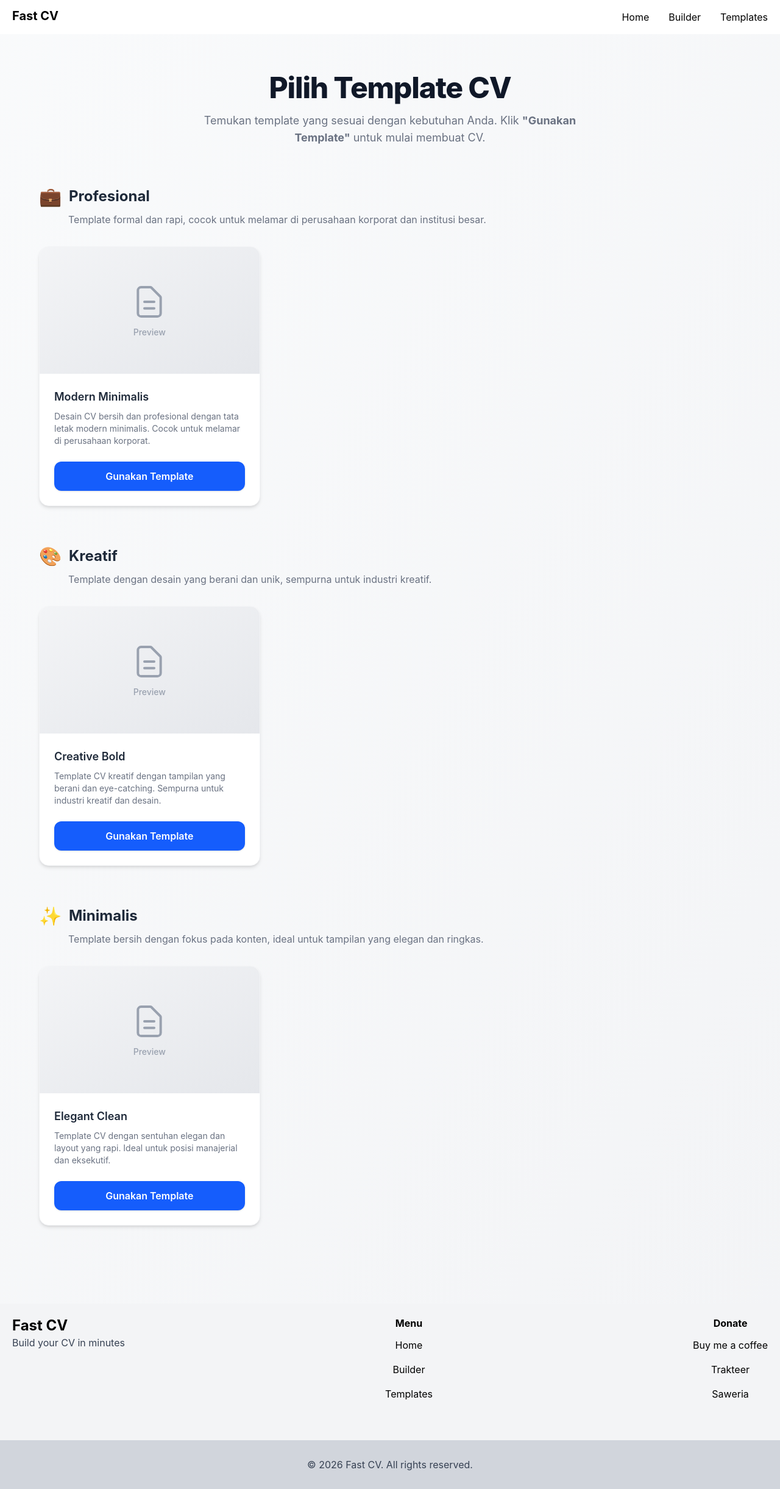
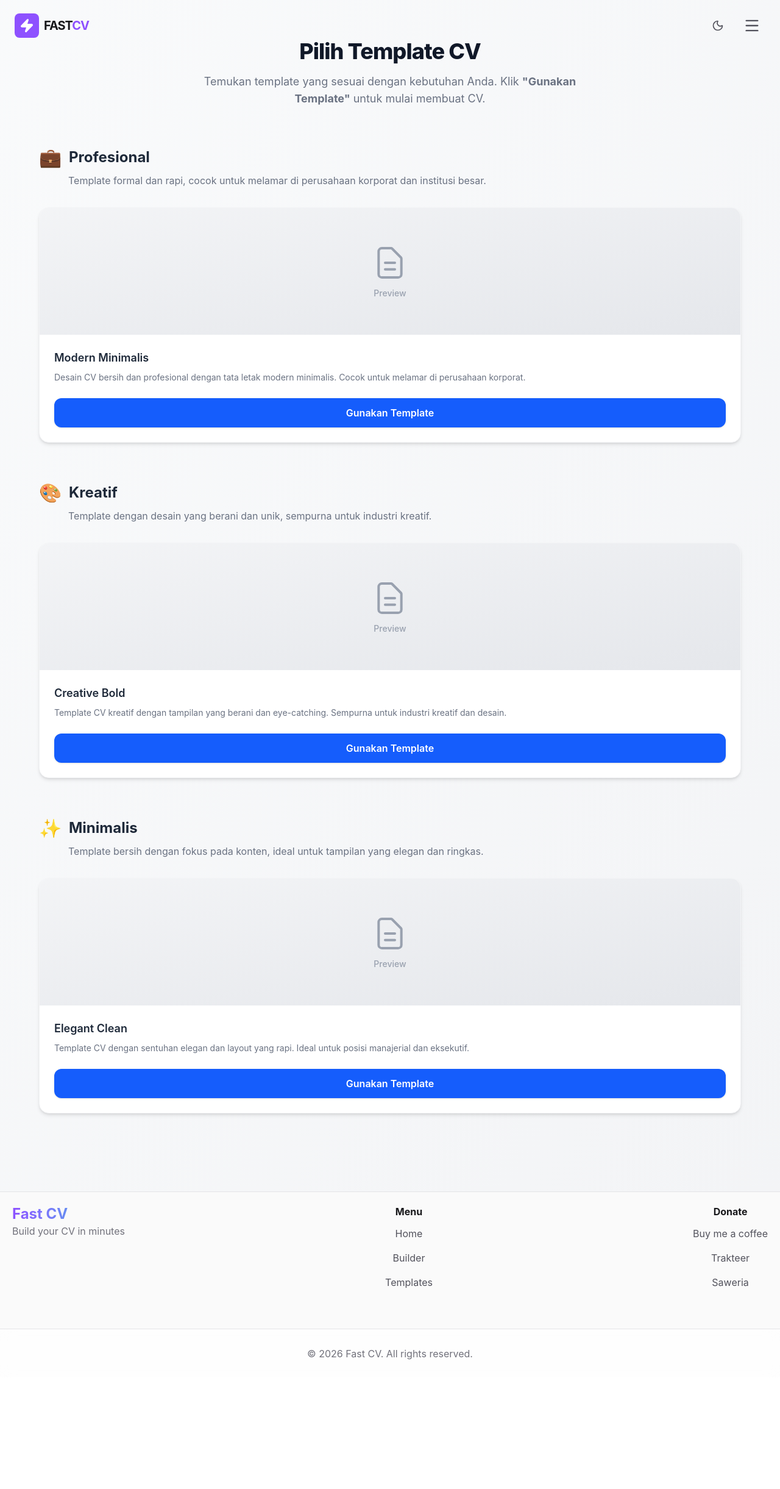
Before and after one commit to M-San-id/fast-cv, a React (Vite) app: page /templates in a window 1280 px wide. Shown: the whole page at 61% size. After the commit the page ends 2259 px from the top, so only its background shows below. Built offline with nearby package versions, Linux system fonts and the light colour scheme; what @react-pdf/renderer would draw is missing.

Commit message:
update navbar & footer

```diff
--- a/index.html
+++ b/index.html
@@ -4,6 +4,7 @@
     <meta charset="UTF-8" />
     <link rel="icon" type="image/svg+xml" href="/vite.svg" />
     <meta name="viewport" content="width=device-width, initial-scale=1.0" />
+
     <title>fast-cv</title>
   </head>
   <body>
--- a/src/component/layout/Footer.tsx
+++ b/src/component/layout/Footer.tsx
@@ -2,62 +2,72 @@ import { Link } from "react-router-dom";
 
 function Footer() {
   return (
-    <footer className="bg-gray-100 ">
-      <div className="flex justify-between p-5">
+    <footer className="bg-neutral-50 dark:bg-zinc-950 border-t border-zinc-200 dark:border-zinc-800 transition-colors duration-300">
+      <div className="flex justify-between p-5 md:justify-evenly">
         <div>
-          <h2 className="text-2xl font-bold">Fast CV</h2>
-          <p className="text-gray-700">Build your CV in minutes</p>
+          <h2 className="text-2xl font-bold bg-linear-to-r from-violet-500 to-cyan-500 bg-clip-text text-transparent">
+            Fast CV
+          </h2>
+          <p className="text-zinc-500 dark:text-zinc-400">
+            Build your CV in minutes
+          </p>
         </div>
         <div className="flex flex-col gap-2">
-          <h2 className="font-bold text-center">Menu</h2>
+          <h2 className="font-bold text-center text-zinc-900 dark:text-neutral-50">
+            Menu
+          </h2>
           <div className="flex flex-col gap-2 text-center">
             <Link to="/" className="group relative py-1">
-              <span className="text-black group-hover:text-black transition-colors duration-300">
+              <span className="text-zinc-600 dark:text-zinc-400 group-hover:text-violet-500 dark:group-hover:text-violet-400 transition-colors duration-300">
                 Home
               </span>
-              <span className="absolute bottom-0 left-0 w-0 h-0.5 bg-black transition-all duration-300 group-hover:w-full"></span>
+              <span className="absolute bottom-0 left-0 w-0 h-0.5 bg-linear-to-r from-violet-500 to-cyan-500 transition-all duration-300 group-hover:w-full"></span>
             </Link>
             <Link to="/builder" className="group relative py-1">
-              <span className="text-black group-hover:text-black transition-colors duration-300">
+              <span className="text-zinc-600 dark:text-zinc-400 group-hover:text-violet-500 dark:group-hover:text-violet-400 transition-colors duration-300">
                 Builder
               </span>
-              <span className="absolute bottom-0 left-0 w-0 h-0.5 bg-black transition-all duration-300 group-hover:w-full"></span>
+              <span className="absolute bottom-0 left-0 w-0 h-0.5 bg-linear-to-r from-violet-500 to-cyan-500 transition-all duration-300 group-hover:w-full"></span>
             </Link>
             <Link to="/templates" className="group relative py-1">
-              <span className="text-black group-hover:text-black transition-colors duration-300">
+              <span className="text-zinc-600 dark:text-zinc-400 group-hover:text-violet-500 dark:group-hover:text-violet-400 transition-colors duration-300">
                 Templates
               </span>
-              <span className="absolute bottom-0 left-0 w-0 h-0.5 bg-black transition-all duration-300 group-hover:w-full"></span>
+              <span className="absolute bottom-0 left-0 w-0 h-0.5 bg-linear-to-r from-violet-500 to-cyan-500 transition-all duration-300 group-hover:w-full"></span>
             </Link>
           </div>
         </div>
         <div className="flex flex-col gap-2">
-          <h2 className="font-bold text-center">Donate</h2>
+          <h2 className="font-bold text-center text-zinc-900 dark:text-neutral-50">
+            Donate
+          </h2>
           <div className="flex flex-col gap-2 text-center">
             <Link to="/" className="group relative py-1">
-              <span className="text-black group-hover:text-black transition-colors duration-300">
+              <span className="text-zinc-600 dark:text-zinc-400 group-hover:text-cyan-500 dark:group-hover:text-cyan-400 transition-colors duration-300">
                 Buy me a coffee
               </span>
-              <span className="absolute bottom-0 left-0 w-0 h-0.5 bg-black transition-all duration-300 group-hover:w-full"></span>
+              <span className="absolute bottom-0 left-0 w-0 h-0.5 bg-linear-to-r from-cyan-500 to-violet-500 transition-all duration-300 group-hover:w-full"></span>
             </Link>
             <Link to="/" className="group relative py-1">
-              <span className="text-black group-hover:text-black transition-colors duration-300">
+              <span className="text-zinc-600 dark:text-zinc-400 group-hover:text-cyan-500 dark:group-hover:text-cyan-400 transition-colors duration-300">
                 Trakteer
               </span>
-              <span className="absolute bottom-0 left-0 w-0 h-0.5 bg-black transition-all duration-300 group-hover:w-full"></span>
+              <span className="absolute bottom-0 left-0 w-0 h-0.5 bg-linear-to-r from-cyan-500 to-violet-500 transition-all duration-300 group-hover:w-full"></span>
             </Link>
             <Link to="/" className="group relative py-1">
-              <span className="text-black group-hover:text-black transition-colors duration-300">
+              <span className="text-zinc-600 dark:text-zinc-400 group-hover:text-cyan-500 dark:group-hover:text-cyan-400 transition-colors duration-300">
                 Saweria
               </span>
-              <span className="absolute bottom-0 left-0 w-0 h-0.5 bg-black transition-all duration-300 group-hover:w-full"></span>
+              <span className="absolute bottom-0 left-0 w-0 h-0.5 bg-linear-to-r from-cyan-500 to-violet-500 transition-all duration-300 group-hover:w-full"></span>
             </Link>
           </div>
         </div>
       </div>
-      <p className="text-center text-gray-700 mt-10 bg-gray-300 h-20 flex items-center justify-center">
-        © {new Date().getFullYear()} Fast CV. All rights reserved.
-      </p>
+      <div className="mt-10 bg-white/70 backdrop-blur-md dark:bg-zinc-900/60 dark:backdrop-blur-lg border-t border-zinc-200 dark:border-zinc-800 h-20 flex items-center justify-center">
+        <p className="text-zinc-500 dark:text-zinc-400">
+          © {new Date().getFullYear()} Fast CV. All rights reserved.
+        </p>
+      </div>
     </footer>
   );
 }
--- a/src/component/layout/Navbar.tsx
+++ b/src/component/layout/Navbar.tsx
@@ -1,39 +1,151 @@
-import { Menu, X } from "lucide-react"
-import { Link } from "react-router-dom"
-import { useState } from "react"
+import { ChevronRight, Menu, Moon, Sun, X, Zap } from "lucide-react";
+import { Link } from "react-router-dom";
+import { useEffect, useState } from "react";
 
 const Navbar = () => {
-    const [open, setOpen] = useState(false)
-    return (
-    <div className="flex justify-between px-5 py-3">
-        <h2 className="text-xl font-bold">Fast CV</h2>
+  const [isOpen, setIsOpen] = useState(false);
+  const [scrolled, setScrolled] = useState(false);
+  const [isDarkMode, setIsDarkMode] = useState(false);
 
-        <div className="md:hidden">
-            <button onClick={() => setOpen(!open)}>
-                <span className="text-black">{!open ? <Menu /> : <X />} </span>
-                <div className={`absolute top-12 right-0 bg-white p-5 shadow-2xl flex flex-col z-50 w-64 h-screen transition-all duration-300 ease-in-out ${open ? "translate-x-0 opacity-100" : "translate-x-full opacity-0 pointer-events-none"}`}>
-                    <Link to="/" className="block py-2 hover:bg-gray-100">Home</Link>
-                    <Link to="/builder" className="block py-2 hover:bg-gray-100">Builder</Link>
-                    <Link to="/templates" className="block py-2 hover:bg-gray-100">Templates</Link>
-                </div>
+  useEffect(() => {
+    const handleScroll = () => {
+      setScrolled(window.scrollY > 30);
+    };
+    window.addEventListener("scroll", handleScroll);
+    return () => window.removeEventListener("scroll", handleScroll);
+  }, []);
+
+  const navLinks = [
+    { name: "Home", href: "/" },
+    { name: "Builder", href: "/builder" },
+    { name: "Templates", href: "/templates" },
+  ];
+
+  const toggleTheme = () => {
+    setIsDarkMode(!isDarkMode);
+  };
+
+  return (
+    <div
+      className={`transition-colors duration-500 ${isDarkMode ? "bg-zinc-950 text-neutral-50" : "bg-neutral-50 text-zinc-950"}`}
+    >
+      {/* Background Decorative Elements */}
+      <div className="fixed top-0 left-0 w-full h-full overflow-hidden -z-10">
+        <div
+          className={`absolute top-[-10%] left-[-10%] w-[40%] h-[40%] blur-[120px] rounded-full transition-opacity duration-1000 ${isDarkMode ? "bg-violet-500/20 opacity-100" : "bg-violet-500/10 opacity-50"}`}
+        ></div>
+        <div
+          className={`absolute bottom-[-10%] right-[-10%] w-[40%] h-[40%] blur-[120px] rounded-full transition-opacity duration-1000 ${isDarkMode ? "bg-cyan-500/10 opacity-100" : "bg-cyan-500/5 opacity-50"}`}
+        ></div>
+      </div>
+
+      <nav
+        className={`fixed top-0 w-full z-50 transition-all duration-300 border-b ${
+          scrolled
+            ? isDarkMode
+              ? "bg-zinc-900/60 backdrop-blur-lg border-zinc-800 py-3"
+              : "bg-white/70 backdrop-blur-md border-zinc-200 py-3"
+            : "bg-transparent border-transparent py-5"
+        }`}
+      >
+        <div className="max-w-7xl mx-auto px-6 flex justify-between items-center">
+          {/* Logo Brand: FASTCV */}
+          <Link
+            to="/"
+            className="flex items-center gap-2 group cursor-pointer no-underline"
+          >
+            <div className="p-2 bg-violet-500 rounded-lg group-hover:shadow-[0_0_15px_rgba(139,92,246,0.6)] transition-all">
+              <Zap size={24} className="text-white fill-white" />
+            </div>
+            <span
+              className={`text-xl font-bold tracking-tighter ${isDarkMode ? "text-white" : "text-zinc-900"}`}
+            >
+              FAST<span className="text-violet-500">CV</span>
+            </span>
+          </Link>
+
+          {/* Desktop Menu */}
+          <div className="hidden md:flex items-center gap-8">
+            {navLinks.map((link) => (
+              <Link
+                key={link.name}
+                to={link.href}
+                className={`relative text-sm font-medium transition-colors group ${isDarkMode ? "text-zinc-400 hover:text-white" : "text-zinc-500 hover:text-zinc-900"}`}
+              >
+                {link.name}
+                <span className="absolute -bottom-1 left-0 w-0 h-0.5 bg-cyan-500 transition-all duration-300 group-hover:w-full"></span>
+              </Link>
+            ))}
+
+            {/* Theme Toggle Button */}
+            <button
+              onClick={toggleTheme}
+              className={`p-2 rounded-full transition-colors ${isDarkMode ? "hover:bg-zinc-800 text-zinc-400" : "hover:bg-zinc-200 text-zinc-600"}`}
+            >
+              {isDarkMode ? <Sun size={20} /> : <Moon size={20} />}
             </button>
+
+            <a href="https://trakteer.id/sans26/tip" target="_blank">
+              <button className="px-5 py-2 rounded-full bg-violet-500 hover:bg-violet-600 text-white text-sm font-semibold transition-all hover:shadow-[0_0_20px_rgba(139,92,246,0.4)] active:scale-95">
+                Trakteer
+              </button>
+            </a>
+          </div>
+
+          {/* Mobile Actions */}
+          <div className="md:hidden flex items-center gap-4">
+            <button
+              onClick={toggleTheme}
+              className={`p-2 rounded-full ${isDarkMode ? "text-zinc-400" : "text-zinc-600"}`}
+            >
+              {isDarkMode ? <Sun size={20} /> : <Moon size={20} />}
+            </button>
+            <button
+              onClick={() => setIsOpen(!isOpen)}
+              className={`${isDarkMode ? "text-zinc-400" : "text-zinc-600"} hover:text-violet-500 p-2 transition-colors`}
+            >
+              {isOpen ? <X size={28} /> : <Menu size={28} />}
+            </button>
+          </div>
         </div>
-        <div className="hidden md:flex items-center gap-8">
-            <Link to="/" className="group relative py-1">
-                <span className="text-black group-hover:text-black transition-colors duration-300">Home</span>
-                <span className="absolute bottom-0 left-0 w-0 h-0.5 bg-black transition-all duration-300 group-hover:w-full"></span>
-            </Link>
-            <Link to="/builder" className="group relative py-1">
-                <span className="text-black group-hover:text-black transition-colors duration-300">Builder</span>
-                <span className="absolute bottom-0 left-0 w-0 h-0.5 bg-black transition-all duration-300 group-hover:w-full"></span>
-            </Link>
-            <Link to="/templates" className="group relative py-1">
-                <span className="text-black group-hover:text-black transition-colors duration-300">Templates</span>
-                <span className="absolute bottom-0 left-0 w-0 h-0.5 bg-black transition-all duration-300 group-hover:w-full"></span>
-            </Link>
+
+        {/* Mobile Menu Overlay */}
+        <div
+          className={`fixed inset-0 top-[64px] md:hidden transition-all duration-500 ease-in-out ${
+            isOpen ? "opacity-100 visible" : "opacity-0 invisible"
+          } ${isDarkMode ? "bg-zinc-950/95 backdrop-blur-xl" : "bg-white/95 backdrop-blur-xl"}`}
+        >
+          <div className="flex flex-col p-8 gap-6">
+            {navLinks.map((link, index) => (
+              <Link
+                key={link.name}
+                to={link.href}
+                style={{ transitionDelay: `${index * 50}ms` }}
+                className={`flex justify-between items-center text-sm font-semibold border-b pb-4 transition-all no-underline ${
+                  isOpen
+                    ? "translate-x-0 opacity-100"
+                    : "-translate-x-10 opacity-0"
+                } ${isDarkMode ? "border-zinc-800 text-neutral-50" : "border-zinc-200 text-zinc-900"}`}
+                onClick={() => setIsOpen(false)}
+              >
+                <span className="hover:text-violet-500 transition-colors">
+                  {link.name}
+                </span>
+                <ChevronRight
+                  className={isDarkMode ? "text-zinc-600" : "text-zinc-300"}
+                />
+              </Link>
+            ))}
+            <a href="https://trakteer.id/sans26/tip">
+              <button className="mt-4 w-full py-4 rounded-2xl bg-linear-to-r from-violet-600 to-cyan-600 text-white font-bold text-lg shadow-lg">
+                Trakteer
+              </button>
+            </a>
+          </div>
         </div>
+      </nav>
     </div>
-  )
-}
+  );
+};
 
-export default Navbar
+export default Navbar;
--- a/src/index.css
+++ b/src/index.css
@@ -1,12 +1,17 @@
 @import "tailwindcss";
 
-/* Di file CSS utama Anda */
+@theme {
+  --breakpoint-*: initial;
+}
+
+@variant dark (&:where(.dark, .dark *));
+
 @layer utilities {
   .no-scrollbar::-webkit-scrollbar {
     display: none;
   }
   .no-scrollbar {
-    -ms-overflow-style: none; /* IE dan Edge */
-    scrollbar-width: none; /* Firefox */
+    -ms-overflow-style: none;
+    scrollbar-width: none;
   }
 }
--- a/src/pages/Home.tsx
+++ b/src/pages/Home.tsx
@@ -1,9 +1,14 @@
-import React from 'react'
+import React from "react";
 
 function Home() {
   return (
-    <div>Home</div>
-  )
+    <>
+      <div className="h-screen bg-linear-to-br from-gray-50 to-gray-100"></div>
+      <div className="h-screen bg-linear-to-br from-gray-50 to-gray-100"></div>
+      <div className="h-screen bg-linear-to-br from-gray-50 to-gray-100"></div>
+      <div className="h-screen bg-linear-to-br from-gray-50 to-gray-100"></div>
+    </>
+  );
 }
 
-export default Home
+export default Home;
--- a/src/pages/Templates.tsx
+++ b/src/pages/Templates.tsx
@@ -26,7 +26,7 @@ function Templates() {
   const categories = Object.keys(grouped) as TemplateCategory[];
 
   return (
-    <div className="min-h-screen bg-gradient-to-br from-gray-50 to-gray-100 py-16 px-4 sm:px-6 lg:px-8">
+    <div className="min-h-screen bg-linear-to-br from-gray-50 to-gray-100 py-16 px-4 sm:px-6 lg:px-8">
       <div className="max-w-6xl mx-auto">
         {/* Page Header */}
         <div className="text-center mb-16">
@@ -63,7 +63,7 @@ function Templates() {
                     className="group bg-white rounded-2xl shadow-md hover:shadow-xl transition-all duration-300 overflow-hidden border border-gray-100 hover:border-blue-200 flex flex-col"
                   >
                     {/* Thumbnail */}
-                    <div className="relative h-52 bg-gradient-to-br from-gray-100 to-gray-200 flex items-center justify-center overflow-hidden">
+                    <div className="relative h-52 bg-linear-to-br from-gray-100 to-gray-200 flex items-center justify-center overflow-hidden">
                       {template.thumbnail ? (
                         <img
                           src={template.thumbnail}
```
Also changed, not shown: 1 other file (tests, documents, lock files or other folders).
